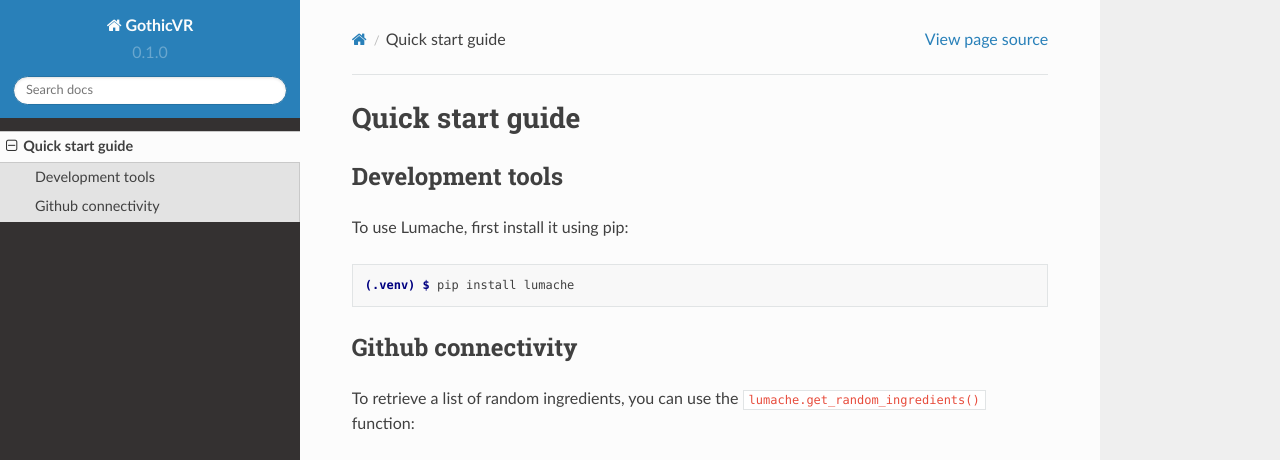
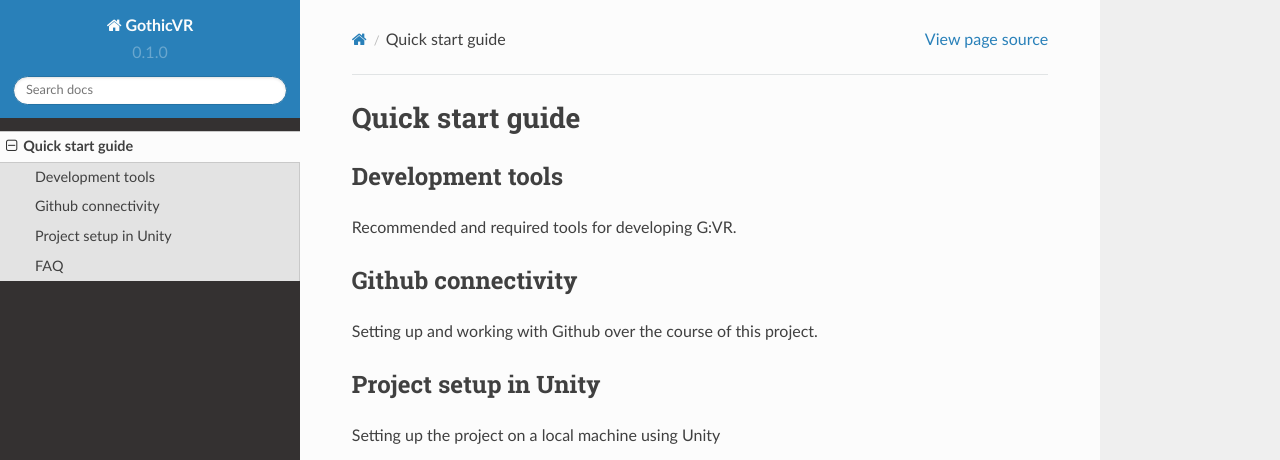
Before and after one commit to insolenceinajar/repo, a Sphinx documentation site: the page built from docs/source/quick-start-guide.rst, in a window 1280 px wide and 1095 px high. Shown: the top 460 px of the window. Built offline with Sphinx 7.4.7 and the Read the Docs theme 2.0.0, drawn with Linux system fonts in a browser that asks for light colours; pages that are not in the unit, such as notebooks, are missing from menus; some of the changed text lies outside the part shown; grey boxes are pictures that could not be loaded.

Commit message:
Update quick-start-guide.rst

```diff
--- a/docs/source/quick-start-guide.rst
+++ b/docs/source/quick-start-guide.rst
@@ -6,28 +6,19 @@ Quick start guide
 Development tools
 ------------
 
-To use Lumache, first install it using pip:
-
-.. code-block:: console
-
-   (.venv) $ pip install lumache
+Recommended and required tools for developing G:VR.
 
 Github connectivity
 ----------------
 
-To retrieve a list of random ingredients,
-you can use the ``lumache.get_random_ingredients()`` function:
+Setting up and working with Github over the course of this project.
 
-.. autofunction:: lumache.get_random_ingredients
+Project setup in Unity
+----------------
 
-The ``kind`` parameter should be either ``"meat"``, ``"fish"``,
-or ``"veggies"``. Otherwise, :py:func:`lumache.get_random_ingredients`
-will raise an exception.
+Setting up the project on a local machine using Unity
 
-.. autoexception:: lumache.InvalidKindError
+FAQ
+------------
 
-For example:
-
->>> import lumache
->>> lumache.get_random_ingredients()
-['shells', 'gorgonzola', 'parsley']
+Frequently asked questions.
```
